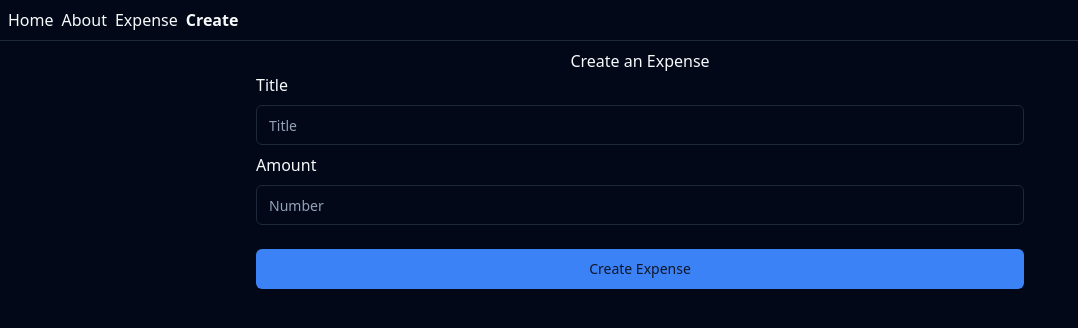
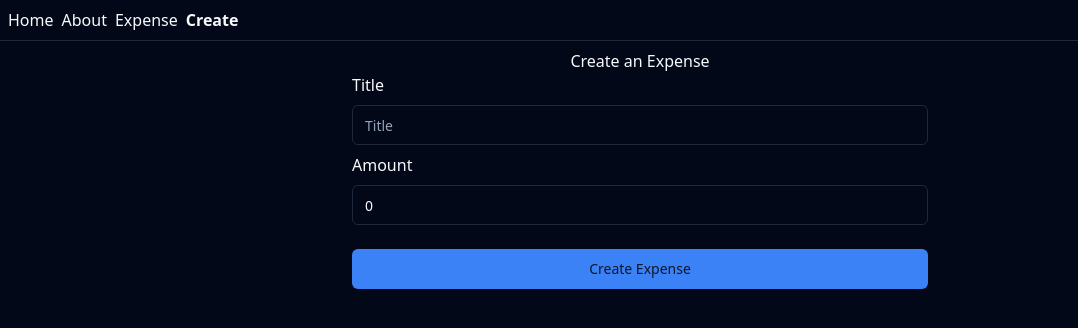
Before and after one commit to Explore13/honojs-reactjs-expense-tracker, a React (Vite) app in the folder frontend/: page /create-expense in a window 1280 px wide. Shown: the top 328 px of the page, without its empty margins (0-1078 px from the left). Built offline with nearby package versions, Linux system fonts and the light colour scheme; what hono would draw is missing.

Commit message:
add form handling and validation to CreateExpense component...

```diff
--- a/frontend/package.json
+++ b/frontend/package.json
@@ -13,6 +13,7 @@
     "@radix-ui/react-scroll-area": "^1.2.2",
     "@radix-ui/react-separator": "^1.1.1",
     "@radix-ui/react-slot": "^1.1.1",
+    "@tanstack/react-form": "^0.41.3",
     "@tanstack/react-query": "^5.64.2",
     "@tanstack/react-router": "^1.97.14",
     "class-variance-authority": "^0.7.1",
--- a/frontend/src/routes/create-expense.tsx
+++ b/frontend/src/routes/create-expense.tsx
@@ -1,23 +1,125 @@
-import { createFileRoute } from "@tanstack/react-router";
+import { createFileRoute, useNavigate } from "@tanstack/react-router";
 import { Input } from "@/components/ui/input";
 import { Button } from "@/components/ui/button";
+import { useForm } from "@tanstack/react-form";
+import { api } from "@/lib/api";
 
 export const Route = createFileRoute("/create-expense")({
   component: CreateExpense,
 });
 
 function CreateExpense() {
+  const navigate = useNavigate();
+  const form = useForm({
+    defaultValues: {
+      title: "",
+      amount: 0,
+    },
+    onSubmit: async ({ value }) => {
+      await new Promise((r) => setTimeout(r, 3000));
+      console.log(value);
+      try {
+        const res = await api.expenses.$post({ json: value });
+        if (!res.ok) throw new Error("Server Error");
+        navigate({ to: "/expenses" });
+      } catch (error) {
+        console.log(error);
+      }
+    },
+  });
   return (
     <div className="p-2">
       <h2 className="text-center">Create an Expense</h2>
-      <form className="flex flex-col gap-2 max-w-3xl m-auto">
-        <label htmlFor="title">Title</label>
-        <Input type="text" id="title" placeholder="Title" />
-        <label htmlFor="amount">Amount</label>
-        <Input type="number" id="amount" placeholder="Number" />
-        <Button className="mt-4 max-w-" type="submit">
-          Create Expense
-        </Button>
+      <form
+        onSubmit={(e) => {
+          e.preventDefault();
+          e.stopPropagation();
+          form.handleSubmit();
+        }}
+      >
+        <div className="flex flex-col gap-2 max-w-xl m-auto">
+          <form.Field
+            name="title"
+            validators={{
+              onChange: ({ value }) =>
+                !value
+                  ? "A title is required"
+                  : value.length < 3
+                    ? "Title must be at least 3 characters"
+                    : undefined,
+              onChangeAsyncDebounceMs: 500,
+              onChangeAsync: async ({ value }) => {
+                await new Promise((resolve) => setTimeout(resolve, 1000));
+                return value.includes("error") && 'No "error" allowed in title';
+              },
+            }}
+            children={(field) => (
+              <>
+                <label htmlFor={field.name}>Title</label>
+                <Input
+                  type="text"
+                  name={field.name}
+                  id={field.name}
+                  value={field.state.value}
+                  onBlur={field.handleBlur}
+                  onChange={(e) => field.handleChange(e.target.value)}
+                  placeholder="Title"
+                />
+                {field.state.meta.isTouched &&
+                field.state.meta.errors.length ? (
+                  <em className="text-red-600">
+                    {field.state.meta.errors.join(", ")}
+                  </em>
+                ) : null}
+                {field.state.meta.isValidating ? (
+                  <em className="text-yellow-400">Validating...</em>
+                ) : null}
+              </>
+            )}
+          />
+          <form.Field
+            name="amount"
+            validators={{
+              onChange: ({ value }) =>
+                value <= 0 ? "Amount can not be negative or zero." : undefined,
+              onChangeAsyncDebounceMs: 500,
+              onChangeAsync: async () => {
+                await new Promise((resolve) => setTimeout(resolve, 1000));
+                return undefined;
+              },
+            }}
+            children={(field) => (
+              <>
+                <label htmlFor={field.name}>Amount</label>
+                <Input
+                  type="number"
+                  id={field.name}
+                  value={field.state.value}
+                  onBlur={field.handleBlur}
+                  onChange={(e) => field.handleChange(Number(e.target.value))}
+                  placeholder="Title"
+                />
+                {field.state.meta.isTouched &&
+                field.state.meta.errors.length ? (
+                  <em className="text-red-600">
+                    {field.state.meta.errors.join(", ")}
+                  </em>
+                ) : null}
+                {field.state.meta.isValidating ? (
+                  <em className="text-yellow-400">Validating...</em>
+                ) : null}
+              </>
+            )}
+          />
+          <form.Subscribe
+            selector={(state) => [state.canSubmit, state.isSubmitting]}
+            children={([canSubmit, isSubmitting]) => (
+              <Button className="mt-4" type="submit" disabled={!canSubmit}>
+                {isSubmitting ? "..." : "Create Expense"}
+              </Button>
+            )}
+          />
+        </div>
       </form>
     </div>
   );
--- a/frontend/src/routes/expenses.tsx
+++ b/frontend/src/routes/expenses.tsx
@@ -17,7 +17,7 @@ export const Route = createFileRoute("/expenses")({
 });
 
 async function getAllExpenses() {
-  await new Promise((r) => setTimeout(r, 3000)); // Hard-coded loading to display the skeleton loader
+  await new Promise((r) => setTimeout(r, 2000)); // Hard-coded loading to display the skeleton loader
   const res = await api.expenses.$get();
   if (!res.ok) throw new Error("Server Error");
   const data = await res.json();
--- a/frontend/src/routes/index.tsx
+++ b/frontend/src/routes/index.tsx
@@ -61,23 +61,23 @@ function Index() {
           <CardDescription className="flex flex-col gap-5 h-full items-between">
             <div className="w-full h-[80px] border flex items-center gap-3 mt-5 justify-center rounded-sm">
               <span className=" font-semibold text-lg">Today's Spent :</span>
-              <p className="text-white">
+              <div className="text-white">
                 {isPending ? (
                   <Skeleton className="h-4 w-14" />
                 ) : (
                   "Rs. " + data.totalExpenses + "/-"
                 )}
-              </p>
+              </div>
             </div>
             <div className="w-full h-[80px] border flex items-center gap-3 mt-3 justify-center rounded-sm">
               <span className="font-semibold text-lg">Overall Spent :</span>
-              <p className="text-white">
+              <div className="text-white">
                 {isPending ? (
                   <Skeleton className="h-4 w-14" />
                 ) : (
                   "Rs. " + data.totalExpenses + "/-"
                 )}
-              </p>
+              </div>
             </div>
             <Button className="max-w-50">Add Expense</Button>
           </CardDescription>
```
Also changed, not shown: 1 other file (tests, documents, lock files or other folders).
